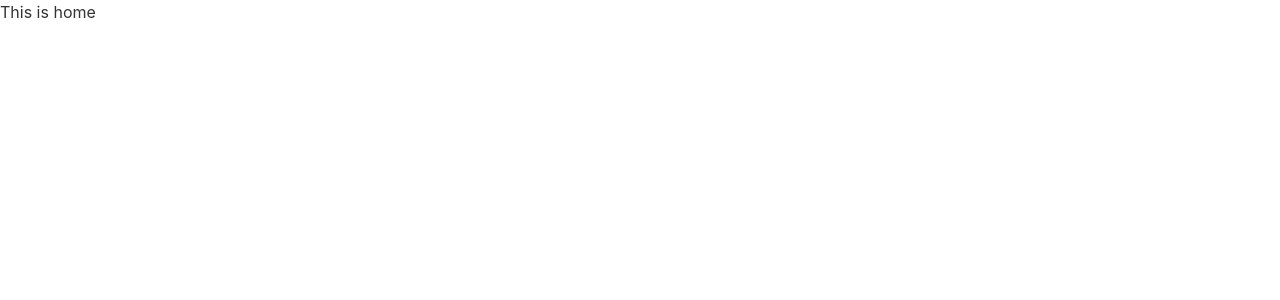
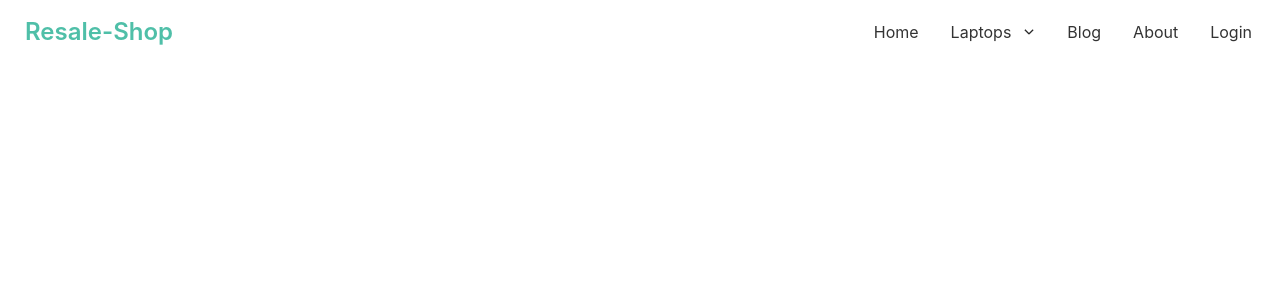
Before and after one commit to hasanshanto01/resale-shop-client, a React (Create React App) app: page / in a window 1280 px wide. Shown: the top 300 px of the page. Built offline with nearby package versions, Linux system fonts and the light colour scheme.

Commit message:
navbar added

```diff
--- a/package.json
+++ b/package.json
@@ -3,6 +3,7 @@
   "version": "0.1.0",
   "private": true,
   "dependencies": {
+    "@heroicons/react": "^2.0.15",
     "@testing-library/jest-dom": "^5.16.5",
     "@testing-library/react": "^13.4.0",
     "@testing-library/user-event": "^13.5.0",
--- a/public/index.html
+++ b/public/index.html
@@ -22,7 +22,7 @@
       work correctly both with client-side routing and a non-root public URL.
       Learn how to configure a non-root public URL by running `npm run build`.
     -->
-  <title>React App</title>
+  <title>Resale-Shop</title>
 </head>
 
 <body>
--- a/src/App.js
+++ b/src/App.js
@@ -4,7 +4,7 @@
 
 function App() {
   return (
-    <div>
+    <div className='max-w-[1300px] mx-auto'>
       <RouterProvider
         router={router}
       ></RouterProvider>
--- a/src/Pages/Home/Home/Home.js
+++ b/src/Pages/Home/Home/Home.js
@@ -1,9 +1,10 @@
 import React from 'react';
+import Navbar from '../../Shared/Navbar/Navbar';
 
 const Home = () => {
     return (
         <div>
-            <h2>This is home</h2>
+            <Navbar></Navbar>
         </div>
     );
 };
--- /dev/null
+++ b/src/Pages/Shared/Navbar/Navbar.js
@@ -0,0 +1,55 @@
+import React from 'react';
+import { Link } from 'react-router-dom';
+import { BeakerIcon, ChevronDownIcon, ChevronLeftIcon, ChevronRightIcon } from '@heroicons/react/24/solid';
+
+const Navbar = () => {
+
+
+    const laptopCategory = <>
+        <li tabIndex={0}>
+            <Link>
+                Laptops
+                <>
+                    <ChevronRightIcon className="h3 w-3 stroke-black lg:hidden"></ChevronRightIcon>
+                    <ChevronDownIcon className="h3 w-3 stroke-black hidden lg:block"></ChevronDownIcon>
+                </>
+            </Link>
+            <ul className="p-2">
+                <li><Link to='/'>Hp</Link></li>
+                <li><Link to='/'>Dell</Link></li>
+                <li><Link to='/'>Asus</Link></li>
+            </ul>
+        </li>
+    </>
+
+    const menuItems = <>
+        <li><Link to='/'>Home</Link></li>
+        {laptopCategory}
+        <li><Link to='/'>Blog</Link></li>
+        <li><Link to='/'>About</Link></li>
+        <li><Link to='/'>Login</Link></li>
+    </>;
+
+    return (
+        <div className="navbar bg-base-100 justify-between">
+            <div className="navbar-start">
+                <div className="dropdown">
+                    <label tabIndex={0} className="btn btn-ghost lg:hidden">
+                        <svg xmlns="http://www.w3.org/2000/svg" className="h-5 w-5" fill="none" viewBox="0 0 24 24" stroke="currentColor"><path strokeLinecap="round" strokeLinejoin="round" strokeWidth="2" d="M4 6h16M4 12h8m-8 6h16" /></svg>
+                    </label>
+                    <ul tabIndex={1} className="menu menu-compact dropdown-content mt-3 p-2 shadow bg-base-100 rounded-box w-52">
+                        {menuItems}
+                    </ul>
+                </div>
+                <Link to='/' className="btn btn-ghost normal-case text-2xl text-primary">Resale-Shop</Link>
+            </div>
+            <div className="navbar-center hidden lg:flex">
+                <ul className="menu menu-horizontal px-1">
+                    {menuItems}
+                </ul>
+            </div>
+        </div>
+    );
+};
+
+export default Navbar;
```
Also changed, not shown: 1 other file (tests, documents, lock files or other folders).
